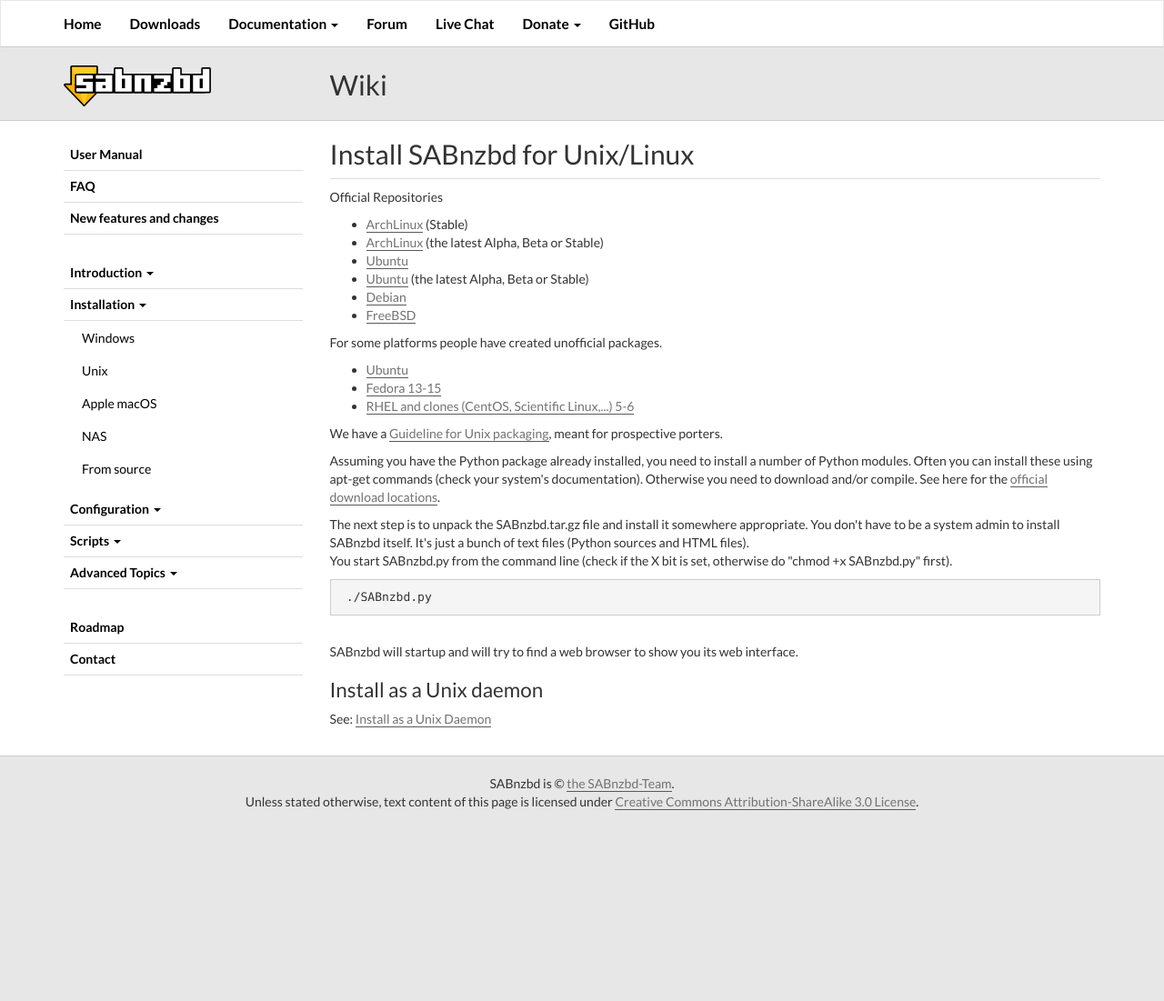
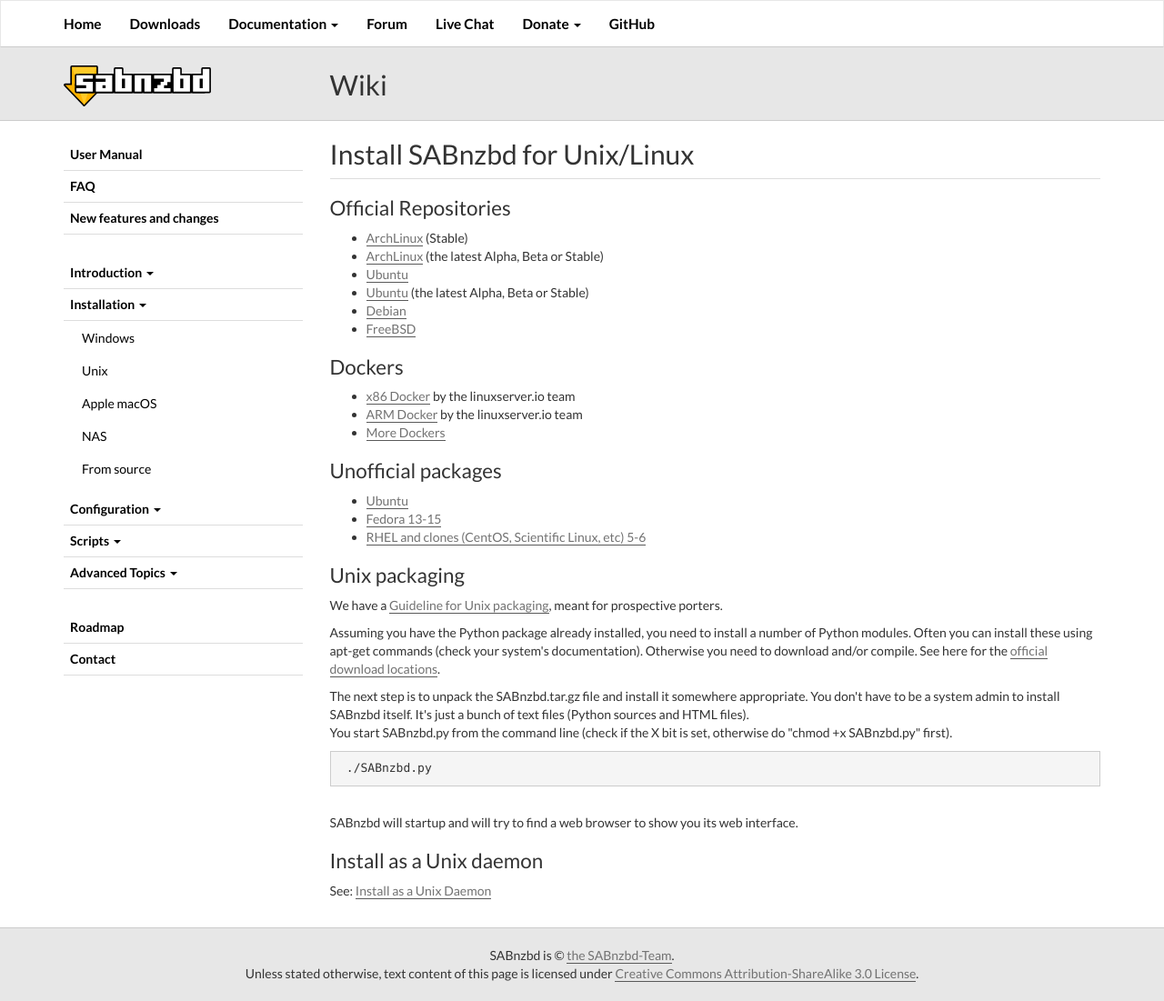
Before and after one commit to sabnzbd/sabnzbd.github.io, a Jekyll site: the page built from wiki/installation/install-unix.html, in a window 1280 px wide. Shown: the whole page at 91% size. Built offline with Jekyll 4.4.1, drawn with Linux system fonts in a browser that asks for light colours; before the commit the page ends 912 px from its top, so only the background shows below that.

Commit message:
Update Unix install with Dockers

```diff
--- a/wiki/installation/install-unix.html
+++ b/wiki/installation/install-unix.html
@@ -2,7 +2,7 @@
 title: Install SABnzbd for Unix/Linux
 ---
 
-<p>Official Repositories</p>
+<h2>Official Repositories</h2>
 <ul>
     <li><a href="https://aur.archlinux.org/packages/sabnzbd" target="_blank">ArchLinux</a> (Stable)</li>
     <li><a href="https://aur.archlinux.org/packages/sabnzbd-git" target="_blank">ArchLinux</a> (the latest Alpha, Beta or Stable)</li>
@@ -11,13 +11,22 @@
     <li><a href="http://packages.debian.org/search?keywords=sabnzbdplus" target="_blank">Debian</a></li>
     <li><a href="http://www.freebsd.org/cgi/cvsweb.cgi/ports/news/sabnzbdplus/" target="_blank">FreeBSD</a></li>
 </ul>
-<p>For some platforms people have created unofficial packages.</p>
+
+<h2>Dockers</h2>
+<ul>
+    <li><a href="https://hub.docker.com/r/linuxserver/sabnzbd/" target="_blank">x86 Docker</a> by the linuxserver.io team</li>
+    <li><a href="https://hub.docker.com/r/lsioarmhf/sabnzbd/" target="_blank">ARM Docker</a> by the linuxserver.io team</li>
+    <li><a href="https://hub.docker.com/search/?isAutomated=0&isOfficial=0&page=1&pullCount=1&q=sabnzbd&starCount=0" target="_blank">More Dockers</a></li>
+</ul>
+
+<h2>Unofficial packages</h2>
 <ul>
     <li><a href="/wiki/installation/install-ubuntu-repo">Ubuntu</a></li>
     <li><a href="/wiki/installation/install-fedora-repo">Fedora 13-15</a></li>
-    <li><a href="/wiki/installation/install-fedora-repo">RHEL and clones (CentOS, Scientific Linux,...) 5-6</a></li>
+    <li><a href="/wiki/installation/install-fedora-repo">RHEL and clones (CentOS, Scientific Linux, etc) 5-6</a></li>
 </ul>
 
+<h2>Unix packaging</h2>
 <p>We have a <a href="/wiki/advanced/unix-packaging">Guideline for Unix packaging</a>, meant for prospective porters.</p>
 <p>Assuming you have the Python package already installed, you need to install a number of Python modules.
     Often you can install these using apt-get commands (check your system's documentation).
```
